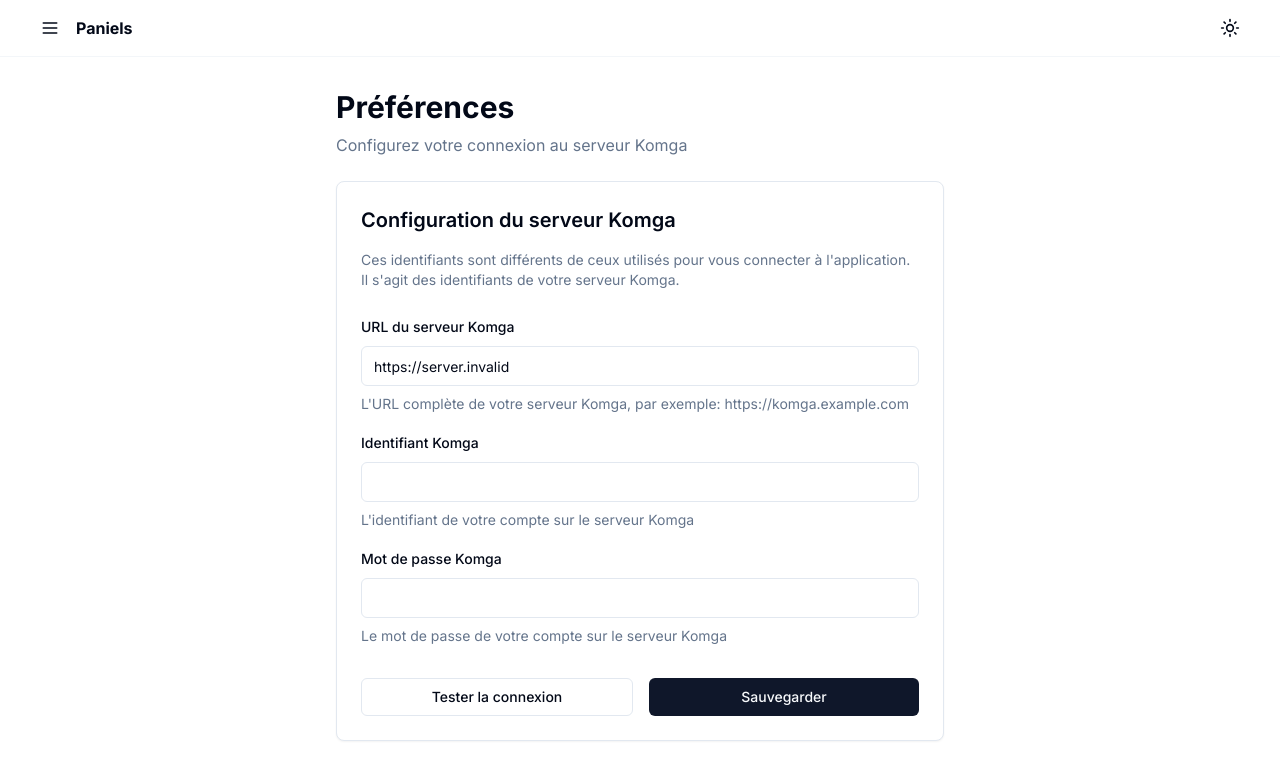
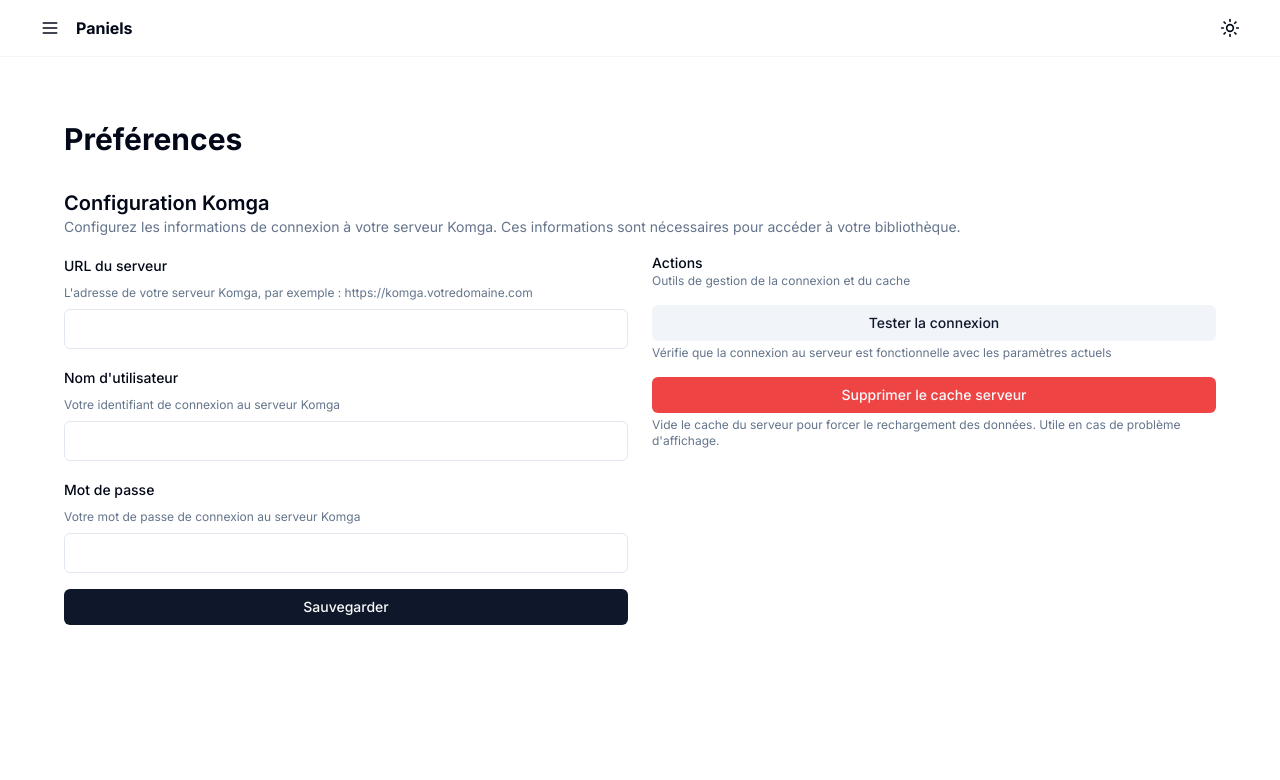
Before and after one commit to julienfroidefond/stripstream, a Next.js app: page /settings in a window 1280 px wide. Shown: the top 780 px of the page. Built offline with nearby package versions, Linux system fonts and the light colour scheme; no server answers.

Commit message:
refactor: Amélioration de la page d'accueil et du cache - Suppression du cache.service.ts redondant - Mise à jour de l'ordre des sections (ongoing, onDeck, recentlyRead) - Correction des types et interfaces

```diff
--- /dev/null
+++ b/src/app/api/komga/cache/clear/route.ts
@@ -0,0 +1,15 @@
+import { NextResponse } from "next/server";
+import { serverCacheService } from "@/lib/services/server-cache.service";
+
+export async function POST() {
+  try {
+    serverCacheService.clear();
+    return NextResponse.json({ message: "Cache serveur supprimé avec succès" });
+  } catch (error) {
+    console.error("Erreur lors de la suppression du cache serveur:", error);
+    return NextResponse.json(
+      { error: "Erreur lors de la suppression du cache serveur" },
+      { status: 500 }
+    );
+  }
+}
--- a/src/app/api/komga/test/route.ts
+++ b/src/app/api/komga/test/route.ts
@@ -11,8 +11,11 @@
       credentials: { username, password },
     };
 
-    const result = await TestService.testConnection(config);
-    return NextResponse.json(result);
+    const { libraries } = await TestService.testConnection(config);
+    return NextResponse.json({
+      message: "Connexion réussie",
+      librariesCount: libraries.length,
+    });
   } catch (error) {
     console.error("Erreur lors du test de connexion:", error);
     return NextResponse.json(
--- a/src/app/page.tsx
+++ b/src/app/page.tsx
@@ -6,9 +6,9 @@
 import { KomgaBook, KomgaSeries } from "@/types/komga";
 
 interface HomeData {
-  onGoingSeries: KomgaSeries[];
+  ongoing: KomgaSeries[];
   recentlyRead: KomgaBook[];
-  popularSeries: KomgaSeries[];
+  onDeck: KomgaBook[];
 }
 
 export default function HomePage() {
@@ -29,9 +29,9 @@
         const jsonData = await response.json();
         // Transformer les données pour correspondre à l'interface HomeData
         setData({
-          onGoingSeries: jsonData.ongoing || [],
+          ongoing: jsonData.ongoing || [],
           recentlyRead: jsonData.recentlyRead || [],
-          popularSeries: jsonData.popular || [],
+          onDeck: jsonData.onDeck || [],
         });
       } catch (error) {
         console.error("Erreur lors de la récupération des données:", error);
@@ -75,6 +75,7 @@
   }
 
   if (!data) return null;
+  console.log("PAGE", data);
 
   return <HomeContent data={data} />;
 }
--- a/src/app/settings/page.tsx
+++ b/src/app/settings/page.tsx
@@ -1,16 +1,22 @@
 "use client";
 
 import { useState, useEffect, useRef } from "react";
+import { Loader2, Network, Trash2 } from "lucide-react";
 import { useRouter } from "next/navigation";
 import { storageService } from "@/lib/services/storage.service";
 import { AuthError } from "@/types/auth";
+
+interface ErrorMessage {
+  message: string;
+}
 
 export default function SettingsPage() {
   const router = useRouter();
   const formRef = useRef<HTMLFormElement>(null);
   const [isLoading, setIsLoading] = useState(false);
+  const [isCacheClearing, setIsCacheClearing] = useState(false);
   const [error, setError] = useState<AuthError | null>(null);
-  const [success, setSuccess] = useState(false);
+  const [success, setSuccess] = useState<string | null>(null);
   const [config, setConfig] = useState({
     serverUrl: "",
     username: "",
@@ -29,17 +35,38 @@
     }
   }, []);
 
+  const handleClearCache = async () => {
+    setIsCacheClearing(true);
+    setError(null);
+    setSuccess(null);
+
+    try {
+      const response = await fetch("/api/komga/cache/clear", {
+        method: "POST",
+      });
+
+      if (!response.ok) {
+        const data = await response.json();
+        throw new Error(data.error || "Erreur lors de la suppression du cache");
+      }
+
+      setSuccess("Cache serveur supprimé avec succès");
+      router.refresh(); // Rafraîchir la page pour recharger les données
+    } catch (error) {
+      console.error("Erreur:", error);
+      setError({
+        code: "CACHE_CLEAR_ERROR",
+        message: error instanceof Error ? error.message : "Une erreur est survenue",
+      });
+    } finally {
+      setIsCacheClearing(false);
+    }
+  };
+
   const handleTest = async () => {
-    if (!formRef.current) return;
-
     setIsLoading(true);
     setError(null);
-    setSuccess(false);
-
-    const formData = new FormData(formRef.current);
-    const serverUrl = formData.get("serverUrl") as string;
-    const username = formData.get("username") as string;
-    const password = formData.get("password") as string;
+    setSuccess(null);
 
     try {
       const response = await fetch("/api/komga/test", {
@@ -48,28 +75,23 @@
           "Content-Type": "application/json",
         },
         body: JSON.stringify({
-          serverUrl: serverUrl.trim(),
-          username,
-          password,
+          serverUrl: config.serverUrl,
+          username: config.username,
+          password: config.password,
         }),
       });
 
       if (!response.ok) {
         const data = await response.json();
-        throw new Error(
-          `${data.error}${
-            data.details ? `\n\nDétails: ${JSON.stringify(data.details, null, 2)}` : ""
-          }`
-        );
+        throw new Error(data.error || "Erreur lors du test de connexion");
       }
 
-      setSuccess(true);
+      setSuccess("Connexion réussie");
     } catch (error) {
-      console.error("Erreur de test:", error);
+      console.error("Erreur:", error);
       setError({
-        code: "INVALID_SERVER_URL",
-        message:
-          error instanceof Error ? error.message : "Impossible de se connecter au serveur Komga",
+        code: "TEST_CONNECTION_ERROR",
+        message: error instanceof Error ? error.message : "Une erreur est survenue",
       });
     } finally {
       setIsLoading(false);
@@ -78,7 +100,7 @@
 
   const handleSave = (event: React.FormEvent<HTMLFormElement>) => {
     event.preventDefault();
-    setSuccess(false);
+    setSuccess(null);
 
     const formData = new FormData(event.currentTarget);
     const serverUrl = formData.get("serverUrl") as string;
@@ -100,120 +122,151 @@
     );
 
     setConfig(newConfig);
-    setSuccess(true);
+    setSuccess("Configuration sauvegardée avec succès");
   };
 
   return (
-    <div className="container max-w-2xl">
-      <div className="space-y-6">
-        <div>
+    <div className="container py-8 space-y-8">
+      <div className="flex items-center justify-between">
         <h1 className="text-3xl font-bold">Préférences</h1>
-          <p className="text-muted-foreground mt-2">Configurez votre connexion au serveur Komga</p>
       </div>
 
-        <div className="rounded-lg border bg-card text-card-foreground shadow-sm p-6">
-          <h2 className="text-xl font-semibold mb-4">Configuration du serveur Komga</h2>
-          <p className="text-sm text-muted-foreground mb-6">
-            Ces identifiants sont différents de ceux utilisés pour vous connecter à l'application.
-            Il s'agit des identifiants de votre serveur Komga.
+      <div className="space-y-6">
+        {/* Section Configuration Komga */}
+        <div className="space-y-4">
+          <div>
+            <h2 className="text-xl font-semibold">Configuration Komga</h2>
+            <p className="text-sm text-muted-foreground">
+              Configurez les informations de connexion à votre serveur Komga. Ces informations sont
+              nécessaires pour accéder à votre bibliothèque.
             </p>
-
-          <form ref={formRef} className="space-y-8" onSubmit={handleSave}>
+          </div>
+          <div className="grid gap-6 md:grid-cols-2">
+            {/* Formulaire de configuration */}
             <div className="space-y-4">
+              <form ref={formRef} onSubmit={handleSave} className="space-y-4">
                 <div className="space-y-2">
-                <label
-                  htmlFor="serverUrl"
-                  className="text-sm font-medium leading-none peer-disabled:cursor-not-allowed peer-disabled:opacity-70"
-                >
-                  URL du serveur Komga
+                  <label htmlFor="serverUrl" className="text-sm font-medium">
+                    URL du serveur
                   </label>
+                  <p className="text-xs text-muted-foreground">
+                    L'adresse de votre serveur Komga, par exemple : https://komga.votredomaine.com
+                  </p>
                   <input
+                    type="url"
                     id="serverUrl"
                     name="serverUrl"
-                  type="url"
-                  placeholder="https://komga.example.com"
-                  defaultValue={config.serverUrl || process.env.NEXT_PUBLIC_DEFAULT_KOMGA_URL}
                     required
+                    defaultValue={config.serverUrl}
                     className="flex h-10 w-full rounded-md border border-input bg-background px-3 py-2 text-sm ring-offset-background file:border-0 file:bg-transparent file:text-sm file:font-medium placeholder:text-muted-foreground focus-visible:outline-none focus-visible:ring-2 focus-visible:ring-ring focus-visible:ring-offset-2 disabled:cursor-not-allowed disabled:opacity-50"
                   />
-                <p className="text-sm text-muted-foreground">
-                  L'URL complète de votre serveur Komga, par exemple: https://komga.example.com
+                </div>
+                <div className="space-y-2">
+                  <label htmlFor="username" className="text-sm font-medium">
+                    Nom d'utilisateur
+                  </label>
+                  <p className="text-xs text-muted-foreground">
+                    Votre identifiant de connexion au serveur Komga
+                  </p>
+                  <input
+                    type="text"
+                    id="username"
+                    name="username"
+                    required
+                    defaultValue={config.username}
+                    className="flex h-10 w-full rounded-md border border-input bg-background px-3 py-2 text-sm ring-offset-background file:border-0 file:bg-transparent file:text-sm file:font-medium placeholder:text-muted-foreground focus-visible:outline-none focus-visible:ring-2 focus-visible:ring-ring focus-visible:ring-offset-2 disabled:cursor-not-allowed disabled:opacity-50"
+                  />
+                </div>
+                <div className="space-y-2">
+                  <label htmlFor="password" className="text-sm font-medium">
+                    Mot de passe
+                  </label>
+                  <p className="text-xs text-muted-foreground">
+                    Votre mot de passe de connexion au serveur Komga
+                  </p>
+                  <input
+                    type="password"
+                    id="password"
+                    name="password"
+                    required
+                    defaultValue={config.password}
+                    className="flex h-10 w-full rounded-md border border-input bg-background px-3 py-2 text-sm ring-offset-background file:border-0 file:bg-transparent file:text-sm file:font-medium placeholder:text-muted-foreground focus-visible:outline-none focus-visible:ring-2 focus-visible:ring-ring focus-visible:ring-offset-2 disabled:cursor-not-allowed disabled:opacity-50"
+                  />
+                </div>
+                <button
+                  type="submit"
+                  className="w-full inline-flex items-center justify-center rounded-md bg-primary px-4 py-2 text-sm font-medium text-primary-foreground ring-offset-background transition-colors hover:bg-primary/90 focus-visible:outline-none focus-visible:ring-2 focus-visible:ring-ring focus-visible:ring-offset-2 disabled:pointer-events-none disabled:opacity-50"
+                >
+                  Sauvegarder
+                </button>
+              </form>
+            </div>
+
+            {/* Actions */}
+            <div className="space-y-4">
+              <div>
+                <h3 className="text-sm font-medium">Actions</h3>
+                <p className="text-xs text-muted-foreground mb-4">
+                  Outils de gestion de la connexion et du cache
+                </p>
+                <div className="space-y-4">
+                  <div>
+                    <button
+                      onClick={handleTest}
+                      disabled={isLoading}
+                      className="w-full inline-flex items-center justify-center rounded-md bg-secondary px-4 py-2 text-sm font-medium text-secondary-foreground ring-offset-background transition-colors hover:bg-secondary/80 focus-visible:outline-none focus-visible:ring-2 focus-visible:ring-ring focus-visible:ring-offset-2 disabled:pointer-events-none disabled:opacity-50"
+                    >
+                      {isLoading ? (
+                        <>
+                          <Loader2 className="mr-2 h-4 w-4 animate-spin" />
+                          Test en cours...
+                        </>
+                      ) : (
+                        "Tester la connexion"
+                      )}
+                    </button>
+                    <p className="mt-1 text-xs text-muted-foreground">
+                      Vérifie que la connexion au serveur est fonctionnelle avec les paramètres
+                      actuels
                     </p>
                   </div>
-
-              <div className="space-y-2">
-                <label
-                  htmlFor="username"
-                  className="text-sm font-medium leading-none peer-disabled:cursor-not-allowed peer-disabled:opacity-70"
+                  <div>
+                    <button
+                      onClick={handleClearCache}
+                      disabled={isCacheClearing}
+                      className="w-full inline-flex items-center justify-center rounded-md bg-destructive px-4 py-2 text-sm font-medium text-destructive-foreground ring-offset-background transition-colors hover:bg-destructive/90 focus-visible:outline-none focus-visible:ring-2 focus-visible:ring-ring focus-visible:ring-offset-2 disabled:pointer-events-none disabled:opacity-50"
                     >
-                  Identifiant Komga
-                </label>
-                <input
-                  id="username"
-                  name="username"
-                  type="text"
-                  defaultValue={config.username}
-                  required
-                  className="flex h-10 w-full rounded-md border border-input bg-background px-3 py-2 text-sm ring-offset-background file:border-0 file:bg-transparent file:text-sm file:font-medium placeholder:text-muted-foreground focus-visible:outline-none focus-visible:ring-2 focus-visible:ring-ring focus-visible:ring-offset-2 disabled:cursor-not-allowed disabled:opacity-50"
-                />
-                <p className="text-sm text-muted-foreground">
-                  L'identifiant de votre compte sur le serveur Komga
-                </p>
-              </div>
-
-              <div className="space-y-2">
-                <label
-                  htmlFor="password"
-                  className="text-sm font-medium leading-none peer-disabled:cursor-not-allowed peer-disabled:opacity-70"
-                >
-                  Mot de passe Komga
-                </label>
-                <input
-                  id="password"
-                  name="password"
-                  type="password"
-                  defaultValue={config.password}
-                  required
-                  className="flex h-10 w-full rounded-md border border-input bg-background px-3 py-2 text-sm ring-offset-background file:border-0 file:bg-transparent file:text-sm file:font-medium placeholder:text-muted-foreground focus-visible:outline-none focus-visible:ring-2 focus-visible:ring-ring focus-visible:ring-offset-2 disabled:cursor-not-allowed disabled:opacity-50"
-                />
-                <p className="text-sm text-muted-foreground">
-                  Le mot de passe de votre compte sur le serveur Komga
+                      {isCacheClearing ? (
+                        <>
+                          <Loader2 className="mr-2 h-4 w-4 animate-spin" />
+                          Suppression...
+                        </>
+                      ) : (
+                        "Supprimer le cache serveur"
+                      )}
+                    </button>
+                    <p className="mt-1 text-xs text-muted-foreground">
+                      Vide le cache du serveur pour forcer le rechargement des données. Utile en cas
+                      de problème d'affichage.
                     </p>
                   </div>
                 </div>
+              </div>
+            </div>
+          </div>
+        </div>
 
+        {/* Messages de succès/erreur */}
         {error && (
-              <div className="rounded-md bg-destructive/15 p-3 text-sm text-destructive">
-                {error.message}
+          <div className="rounded-md bg-destructive/15 p-4">
+            <p className="text-sm text-destructive">{error.message}</p>
           </div>
         )}
-
         {success && (
-              <div className="rounded-md bg-green-500/15 p-3 text-sm text-green-500">
-                {isLoading ? "Test de connexion réussi" : "Configuration sauvegardée"}
+          <div className="rounded-md bg-green-500/15 p-4">
+            <p className="text-sm text-green-500">{success}</p>
           </div>
         )}
-
-            <div className="flex space-x-4">
-              <button
-                type="button"
-                disabled={isLoading}
-                onClick={handleTest}
-                className="flex-1 inline-flex items-center justify-center rounded-md border border-input bg-background px-4 py-2 text-sm font-medium ring-offset-background transition-colors hover:bg-accent hover:text-accent-foreground focus-visible:outline-none focus-visible:ring-2 focus-visible:ring-ring focus-visible:ring-offset-2 disabled:pointer-events-none disabled:opacity-50"
-              >
-                {isLoading ? "Test en cours..." : "Tester la connexion"}
-              </button>
-
-              <button
-                type="submit"
-                disabled={isLoading}
-                className="flex-1 inline-flex items-center justify-center rounded-md bg-primary px-4 py-2 text-sm font-medium text-primary-foreground ring-offset-background transition-colors hover:bg-primary/90 focus-visible:outline-none focus-visible:ring-2 focus-visible:ring-ring focus-visible:ring-offset-2 disabled:pointer-events-none disabled:opacity-50"
-              >
-                Sauvegarder
-              </button>
-            </div>
-          </form>
-        </div>
       </div>
     </div>
   );
--- a/src/lib/services/server-cache.service.ts
+++ b/src/lib/services/server-cache.service.ts
@@ -8,15 +8,21 @@
   private static instance: ServerCacheService;
   private cache: Map<string, { data: unknown; expiry: number }> = new Map();
 
-  // Configuration des temps de cache en secondes (identique à CacheService)
+  private static readonly fiveMinutes = 5 * 60;
+  private static readonly tenMinutes = 10 * 60;
+  private static readonly twentyFourHours = 24 * 60 * 60;
+  private static readonly oneMinute = 1 * 60;
+  private static readonly noCache = 0;
+
+  // Configuration des temps de cache en secondes
   private static readonly TTL = {
-    DEFAULT: 5 * 60, // 5 minutes
-    HOME: 5 * 60, // 5 minutes
-    LIBRARIES: 10 * 60, // 10 minutes
-    SERIES: 5 * 60, // 5 minutes
-    BOOKS: 5 * 60, // 5 minutes
-    IMAGES: 24 * 60 * 60, // 24 heures
-    READ_PROGRESS: 1 * 60, // 1 minute
+    DEFAULT: ServerCacheService.fiveMinutes, // 5 minutes
+    HOME: ServerCacheService.oneMinute, // 1 minute
+    LIBRARIES: ServerCacheService.tenMinutes, // 10 minutes
+    SERIES: ServerCacheService.fiveMinutes, // 5 minutes
+    BOOKS: ServerCacheService.fiveMinutes, // 5 minutes
+    IMAGES: ServerCacheService.twentyFourHours, // 24 heures
+    READ_PROGRESS: ServerCacheService.oneMinute, // 1 minute
   };
 
   private constructor() {
@@ -89,6 +95,7 @@
     const cached = this.cache.get(key);
 
     if (cached && cached.expiry > now) {
+      console.log("Cache hit for key:", key);
       return cached.data as T;
     }
 
--- /dev/null
+++ b/src/lib/services/test.service.ts
@@ -0,0 +1,30 @@
+import { BaseApiService } from "./base-api.service";
+import { AuthConfig } from "@/types/auth";
+import { KomgaLibrary } from "@/types/komga";
+
+export class TestService extends BaseApiService {
+  static async testConnection(config: AuthConfig): Promise<{ libraries: KomgaLibrary[] }> {
+    try {
+      const url = this.buildUrl(config, "libraries");
+      const headers = this.getAuthHeaders(config);
+
+      const response = await fetch(url, { headers });
+
+      if (!response.ok) {
+        const errorData = await response.json().catch(() => ({}));
+        throw new Error(errorData.message || "Erreur lors du test de connexion");
+      }
+
+      const libraries = await response.json();
+      return { libraries };
+    } catch (error) {
+      console.error("Erreur lors du test de connexion:", error);
+      if (error instanceof Error && error.message.includes("fetch")) {
+        throw new Error(
+          "Impossible de se connecter au serveur. Vérifiez l'URL et que le serveur est accessible."
+        );
+      }
+      throw error instanceof Error ? error : new Error("Erreur lors du test de connexion");
+    }
+  }
+}
--- a/src/types/auth.ts
+++ b/src/types/auth.ts
@@ -24,4 +24,6 @@
   | "INVALID_SERVER_URL"
   | "SERVER_UNREACHABLE"
   | "NETWORK_ERROR"
-  | "UNKNOWN_ERROR";
+  | "UNKNOWN_ERROR"
+  | "CACHE_CLEAR_ERROR"
+  | "TEST_CONNECTION_ERROR";
```
Also changed, not shown: src/components/home/HomeContent.tsx (+12 -19 lines), src/lib/services/cache.service.ts (deleted, +0 -151 lines), src/lib/services/home.service.ts (+6 -8 lines), 1 other file (tests, documents, lock files or other folders). Lines whose indentation alone changed are shown as unchanged.
